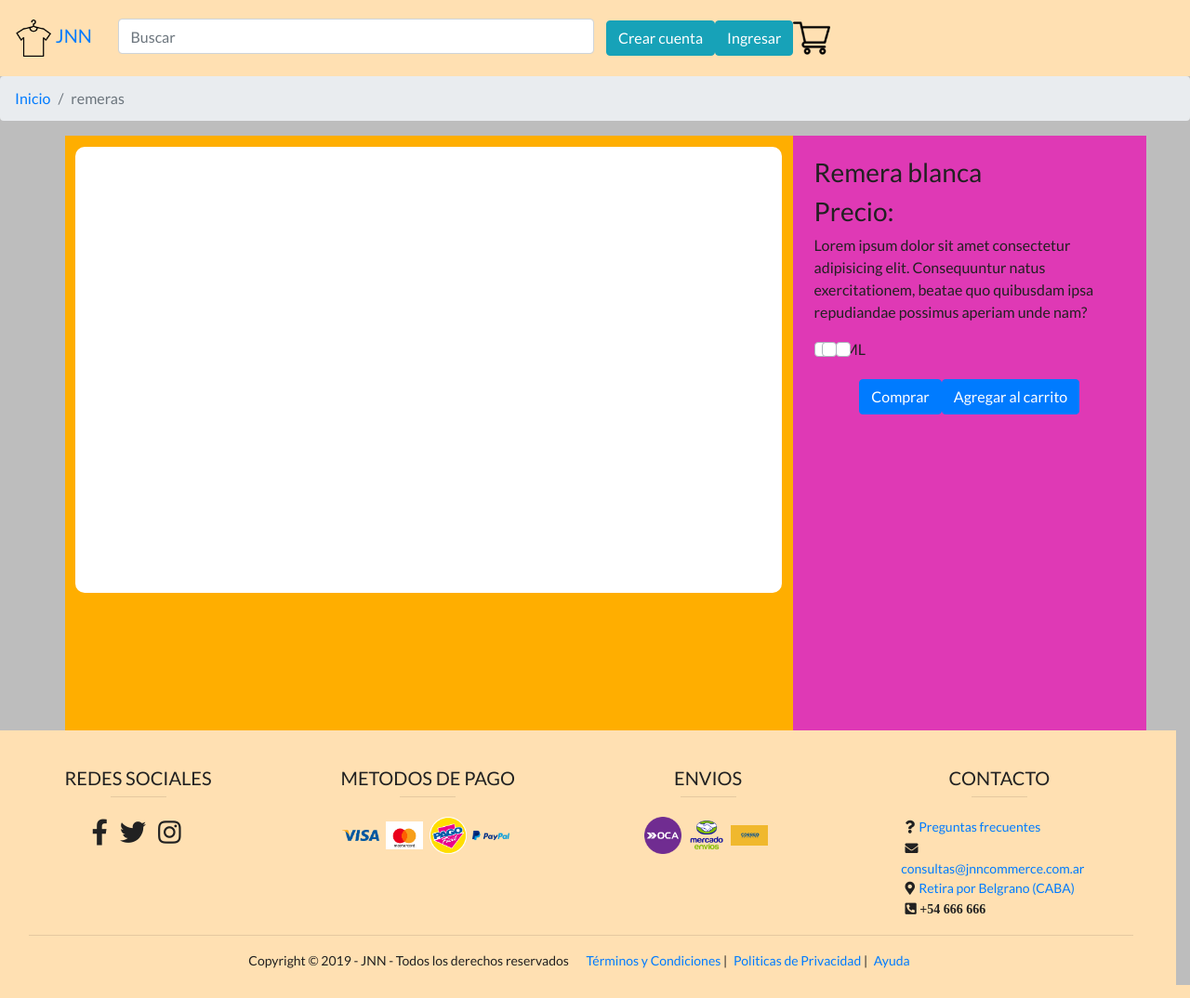
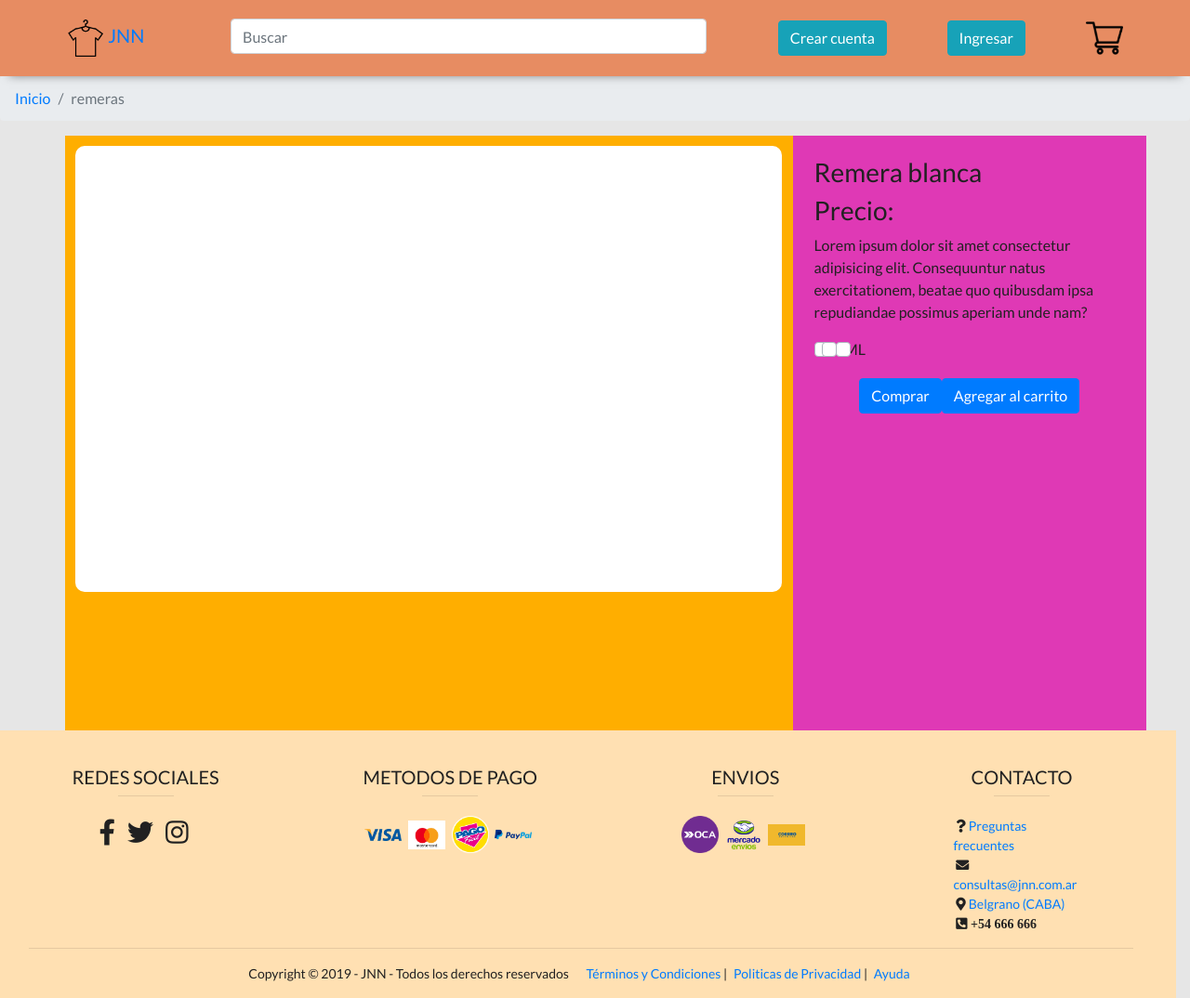
Before and after one commit to nicahdemarco/JNN-e-commerce, a PHP site: page /detalleProducto.php in a window 1280 px wide. Shown: the whole page at 93% size. Run offline with PHP 8.4, Linux system fonts and the light colour scheme; data that the repository does not hold is empty; some libraries are stand-ins or nearby versions.

Commit message:
mejoras en navbar e index

```diff
--- a/CSS/index.css
+++ b/CSS/index.css
@@ -1,6 +1,6 @@
 
 body{
-    background-color:#BDBDBD;
+    background-color:rgb(230, 230, 230);
     font-family: 'Lato', sans-serif;
     color: #212121;
 
@@ -22,13 +22,20 @@
 .carousel-caption{
     color: #212121;
     font-weight: bold;
+    display: flex;
+    justify-self: end;
+    align-self: flex-end;
+    text-align: start;
 }
 .banner {
     display: flex;
     height: 70px;
     border-radius:5px;
-    background-color:#FFE0B2;
-    margin: 2% 1% 2% 1%;
+    background-color:rgb(199, 182, 174);
+    margin: 2% 10% 2% 10%;
+    -webkit-box-shadow: 0px 9px 10px -10px rgba(0, 0, 0, 0.5);
+    -moz-box-shadow: 0px 9px 10px -10px rgba(0, 0, 0, 0.5);
+    box-shadow: 0px 9px 10px -10px rgba(0, 0, 0, 0.5);
 }
 .metodos{
     justify-content: space-around;
@@ -78,6 +85,9 @@
     background-size: cover;
     height: 100%;
     padding: 2%;
+    -webkit-box-shadow: 0px 9px 10px -10px rgba(0, 0, 0, 0.5);
+    -moz-box-shadow: 0px 9px 10px -10px rgba(0, 0, 0, 0.5);
+    box-shadow: 0px 9px 10px -10px rgba(0, 0, 0, 0.5);
 
 }
 .promo2 {
@@ -89,6 +99,9 @@
     height: 50%;
     padding: 2%;
     margin-bottom: 1%;
+    -webkit-box-shadow: 0px 9px 10px -10px rgba(0, 0, 0, 0.5);
+    -moz-box-shadow: 0px 9px 10px -10px rgba(0, 0, 0, 0.5);
+    box-shadow: 0px 9px 10px -10px rgba(0, 0, 0, 0.5);
 
 }
 .promo3 {
@@ -99,5 +112,8 @@
     background-size: cover;
     margin-top: 1%;
     padding: 2%;
+    -webkit-box-shadow: 0px 9px 10px -10px rgba(0, 0, 0, 0.5);
+    -moz-box-shadow: 0px 9px 10px -10px rgba(0, 0, 0, 0.5);
+    box-shadow: 0px 9px 10px -10px rgba(0, 0, 0, 0.5);
 
 }
--- a/CSS/navbar.css
+++ b/CSS/navbar.css
@@ -1,6 +1,14 @@
 
 .navbar{
+    display: flex;
+    background-color:rgb(231, 140, 98);
+    -webkit-box-shadow: 0px 9px 10px -10px rgba(0, 0, 0, 0.5);
+    -moz-box-shadow: 0px 9px 10px -10px rgba(0, 0, 0, 0.5);
+    box-shadow: 0px 9px 10px -10px rgba(0, 0, 0, 0.5);
+}
 
-    background-color:#FFE0B2;
+#navbarToggler{
+    margin: 0 24px 0 24px;
+    justify-content: space-around;
 
 }
--- a/CSS/productos.css
+++ b/CSS/productos.css
@@ -38,4 +38,7 @@
     height: 90px;
     width: 100%;
     padding: 10px;
+    -webkit-box-shadow: 0px 9px 10px -10px rgba(0, 0, 0, 0.5);
+    -moz-box-shadow: 0px 9px 10px -10px rgba(0, 0, 0, 0.5);
+    box-shadow: 0px 9px 10px -10px rgba(0, 0, 0, 0.5);
 }
--- a/footer.php
+++ b/footer.php
@@ -41,8 +41,8 @@
 
 				<hr class="accent-2 mt-0 d-inline-block mx-auto" style="width: 60px;">
 				<li class="contactlist_item"><a href="FAQ.php" target=""><i class="fas fa-question"></i>Preguntas frecuentes</a></li>
-				<li class="contactlist_item"><a href="mailto:consultas@jnncommerce.com.ar" target="_blank"><i class="fas fa-envelope"></i>consultas@jnncommerce.com.ar</a></li>
-				<li class="contactlist_item"><a href="https://www.google.com.ar/maps/place/Av.+Monroe+860,+Buenos+Aires/@-34.5488518,-58.4458325,17z/data=!3m1!4b1!4m5!3m4!1s0x95bcb436f18dc22f:0x36090a5d367889c6!8m2!3d-34.5488518!4d-58.4436438" target="_blank"><i class="fas fa-map-marker-alt">  </i>Retira por Belgrano (CABA)</a></li>
+				<li class="contactlist_item"><a href="mailto:consultas@jnn.com.ar" target="_blank"><i class="fas fa-envelope"></i>consultas@jnn.com.ar</a></li>
+				<li class="contactlist_item"><a href="https://www.google.com.ar/maps/place/Av.+Monroe+860,+Buenos+Aires/@-34.5488518,-58.4458325,17z/data=!3m1!4b1!4m5!3m4!1s0x95bcb436f18dc22f:0x36090a5d367889c6!8m2!3d-34.5488518!4d-58.4436438" target="_blank"><i class="fas fa-map-marker-alt"> </i>Belgrano (CABA)</a></li>
 				<li class="contactlist_item"><a href="tel:+54666666"><i class="fas fa-phone-square-alt">  +54 666 666</i></a></li>
 			</ul>
 		</div>
--- a/navbar.php
+++ b/navbar.php
@@ -5,20 +5,17 @@
 ?>
 
     <nav class="navbar navbar-expand-lg w-100">
-
-    <button class="navbar-toggler" type="button" data-toggle="collapse" data-target="#navbarTogglerDemo01" aria-controls="navbarTogglerDemo01" aria-expanded="false" aria-label="Toggle navigation">
+        <button class="navbar-toggler" type="button" data-toggle="collapse" data-target="#navbarToggler" aria-controls="navbarToggler" aria-expanded="false" aria-label="Toggle navigation">
             <span class="navbar-toggler-icon"></span>
         </button>
 
-    <div class="collapse navbar-collapse" id="navbarTogglerDemo01">
-
+        <div class="collapse navbar-collapse" id="navbarToggler">
             <a class="navbar-brand" href="#">
-            <img src="images/tshirt.png" wihgt="40" height="40" alt="" > JNN
+                <img src="images/tshirt.png" width="40" height="40" alt="" > JNN
             </a>
 
             <div class="input-group mb-3">
                 <input type="text" class="form-control" placeholder="Buscar" aria-label="buscar" aria-describedby="basic-addon2">
-
             </div>
 
 
@@ -126,9 +123,8 @@
                         </div>
                         </div>
 
-
             <a class="carrito-de-compras" href="#">
-             <img src="images/carro-de-la-compra.png" wight="40" height="40" alt="">
+                <img src="images/carro-de-la-compra.png" width="40" height="40" alt="carrito de compras">
             </a>
         </div>
     </nav>
```
Also changed, not shown: index.php (+10 -10 lines), images/carrusel1.jpg (deleted), images/carrusel2.jpeg (deleted). Lines whose indentation alone changed are shown as unchanged.
